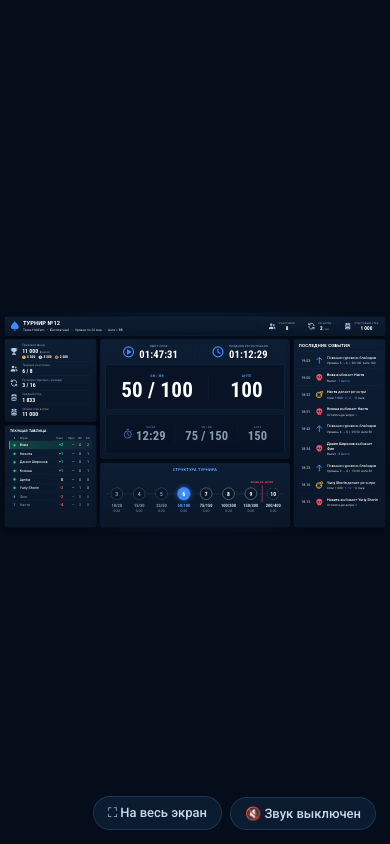
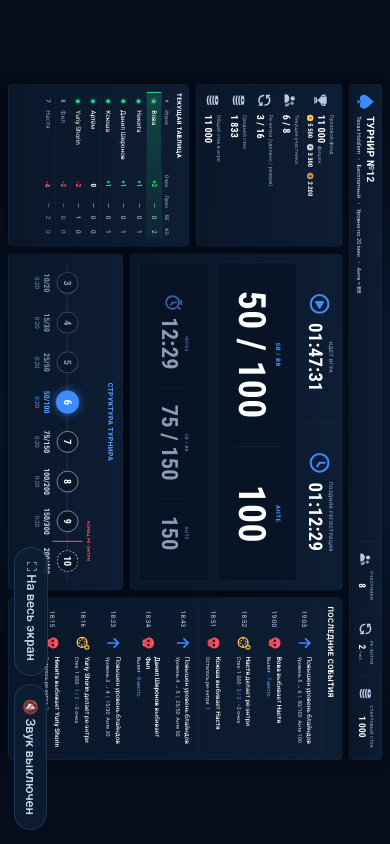
Before and after one commit to sp0keen/poker-league-bot, a website: page scoreboard.html in a window 390 px wide. Drawn offline with Linux system fonts and the light colour scheme.

Commit message:
Force mobile scoreboard landscape layout

```diff
--- a/scoreboard.html
+++ b/scoreboard.html
@@ -199,6 +199,12 @@
   .sound.idle{opacity:0;pointer-events:none}
   .sound.wait{color:var(--gold);border-color:rgba(255,197,77,.5)}
   .fullscreen{white-space:nowrap}
+  /* На мобильных браузерах вкладка не всегда имеет право сама повернуть экран.
+     В этом случае поворачиваем содержимое табло, чтобы оно сразу выглядело горизонтальным. */
+  @media (orientation:portrait) and (max-width:700px){
+    body{width:100vh;height:100vw;position:absolute;left:100%;top:0;transform:rotate(90deg);transform-origin:top left}
+    .board-controls{position:absolute}
+  }
   /* пауза: таймер до следующего уровня мигает */
   .next.paused #n-in{animation:blink 1.6s ease-in-out infinite}
   @keyframes blink{50%{opacity:.35}}
@@ -830,7 +836,7 @@ updateSoundButton();
 /* полноэкранный режим табло */
 function updateFullscreenButton() {
   const btn = $('fullscreen');
-  const active = !!document.fullscreenElement;
+  const active = !!document.fullscreenElement || document.body.classList.contains('mobile-fullscreen-fallback');
   btn.textContent = active ? '⛶ Выйти из полноэкранного режима' : '⛶ На весь экран';
   btn.setAttribute('aria-label', active ? 'Выйти из полноэкранного режима' : 'Развернуть табло на весь экран');
 }
@@ -845,12 +851,16 @@ $('fullscreen').addEventListener('click', async e => {
   e.stopPropagation();
   try {
     if (document.fullscreenElement) await document.exitFullscreen();
-    else {
+    else if (document.documentElement.requestFullscreen) {
       await document.documentElement.requestFullscreen();
       lockLandscape();
+    } else {
+      document.body.classList.toggle('mobile-fullscreen-fallback');
     }
   } catch (err) {
-    console.warn('Fullscreen is unavailable:', err.message);
+    // На iOS и в некоторых встроенных браузерах Fullscreen API отсутствует
+    // или запрещён — CSS-поворот всё равно оставляет табло горизонтальным.
+    document.body.classList.toggle('mobile-fullscreen-fallback');
   }
   updateFullscreenButton();
 });
@@ -860,7 +870,9 @@ lockLandscape();
 
 /* масштаб холста под окно */
 function fit() {
-  const s = Math.min(innerWidth / 1920, innerHeight / 1080);
+  const landscapeWidth = Math.max(innerWidth, innerHeight);
+  const landscapeHeight = Math.min(innerWidth, innerHeight);
+  const s = Math.min(landscapeWidth / 1920, landscapeHeight / 1080);
   $('stage').style.transform = `scale(${s}) translate(-50%,-50%)`;
 }
 addEventListener('resize', fit);
```
